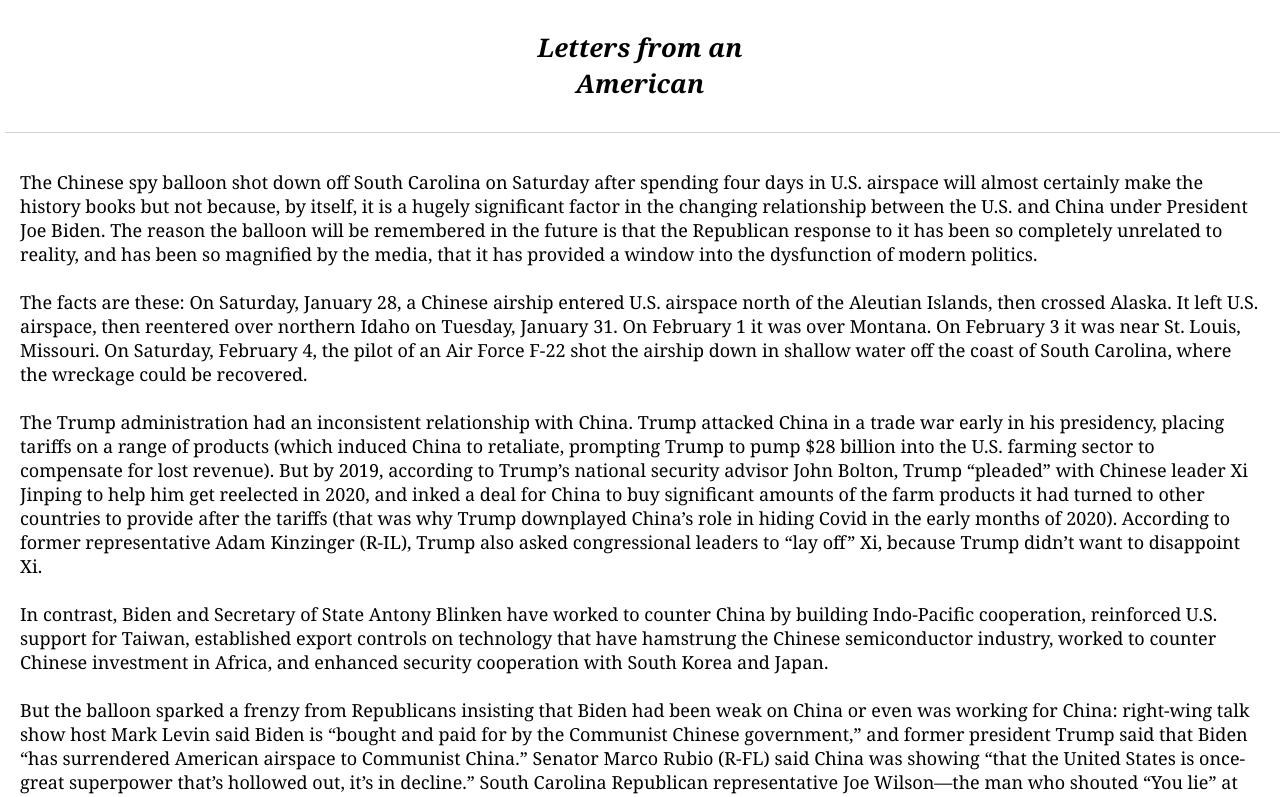
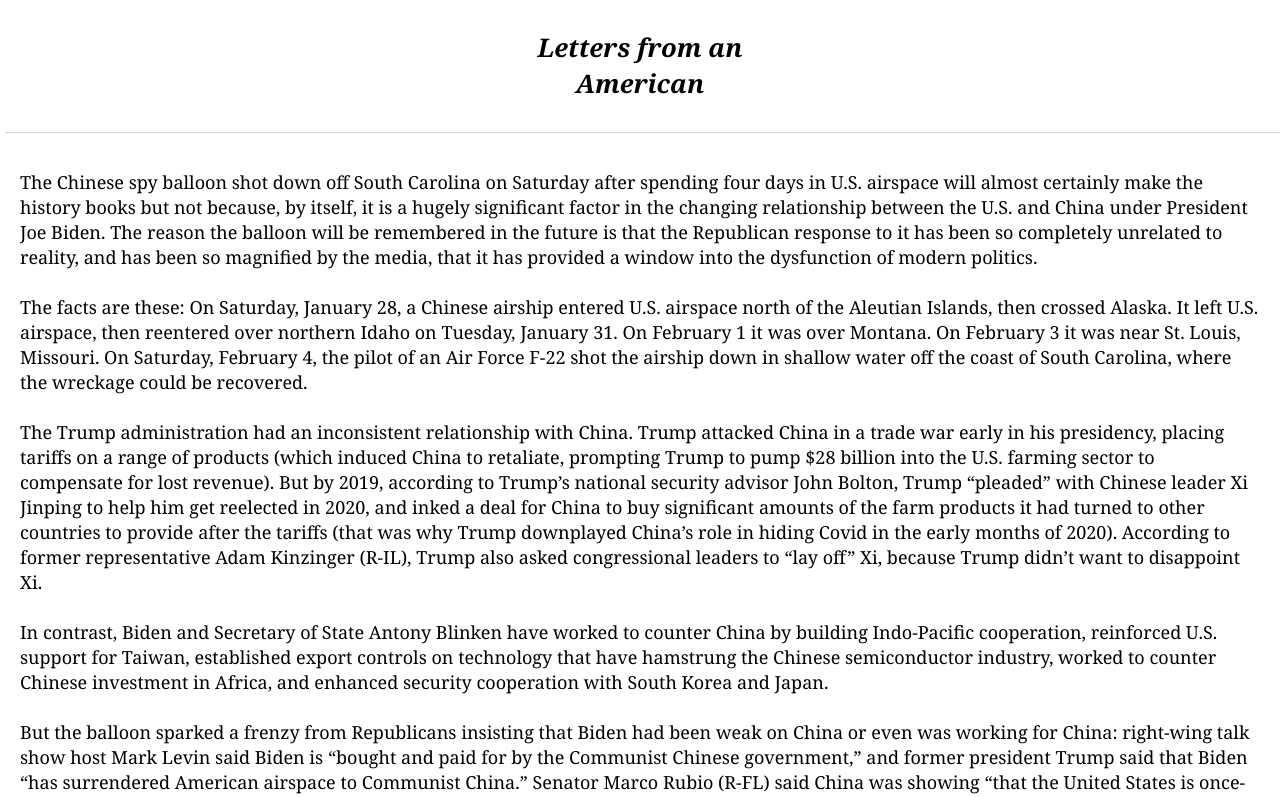
Before and after one commit to prgoodwin/nexttech, a Next.js app: page /article in a window 1280 px wide. Shown: the top 797 px of the page. Built offline with nearby package versions, Linux system fonts and the light colour scheme.

Commit message:
button and line height edits

```diff
--- a/src/styles/globals.css
+++ b/src/styles/globals.css
@@ -48,6 +48,7 @@
 .article--body{
   padding: 20px;
   font-size: 18px;
+  line-height: 25px;
 }
 
 .button--img {
@@ -61,5 +62,6 @@
 
 .button--help {
   width: 100px;
-  border: 2px dotted lightgrey;
+  border: 2px solid black;
+  border-radius: 10px;
 }
```
